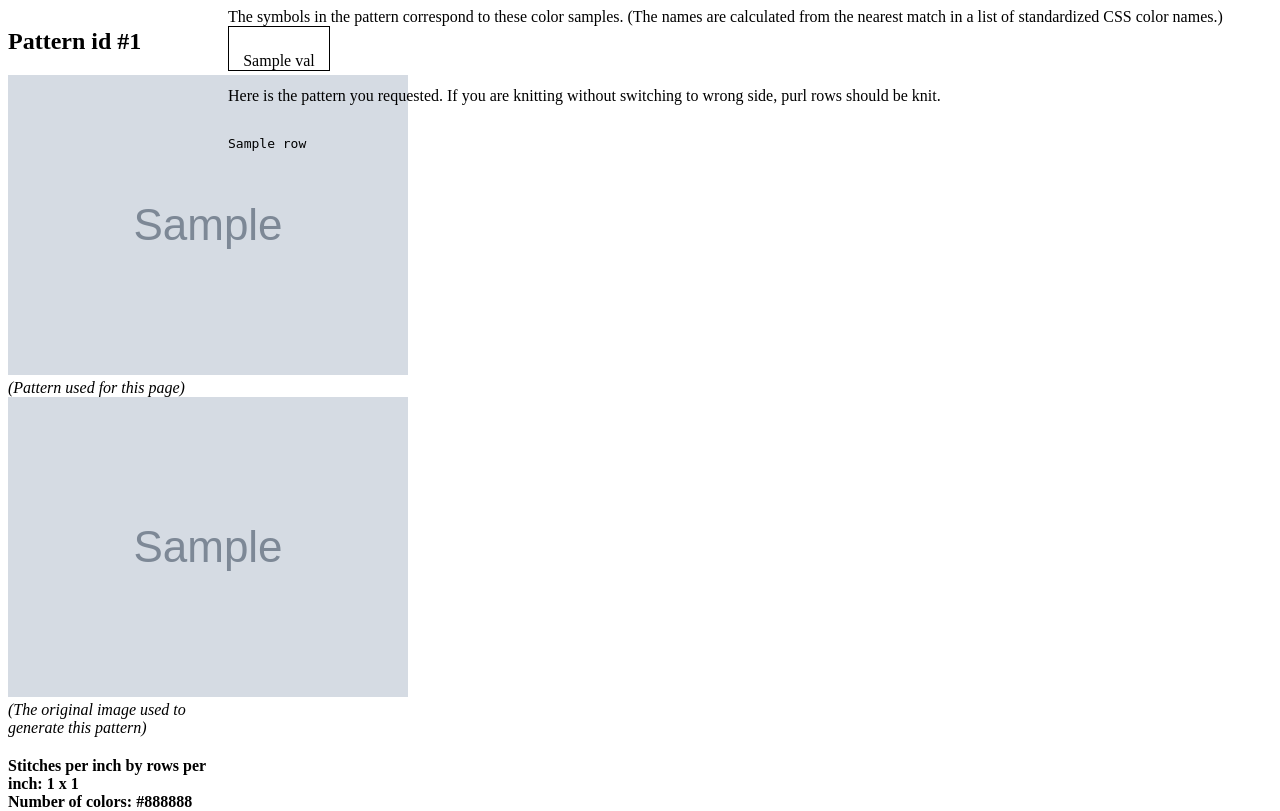
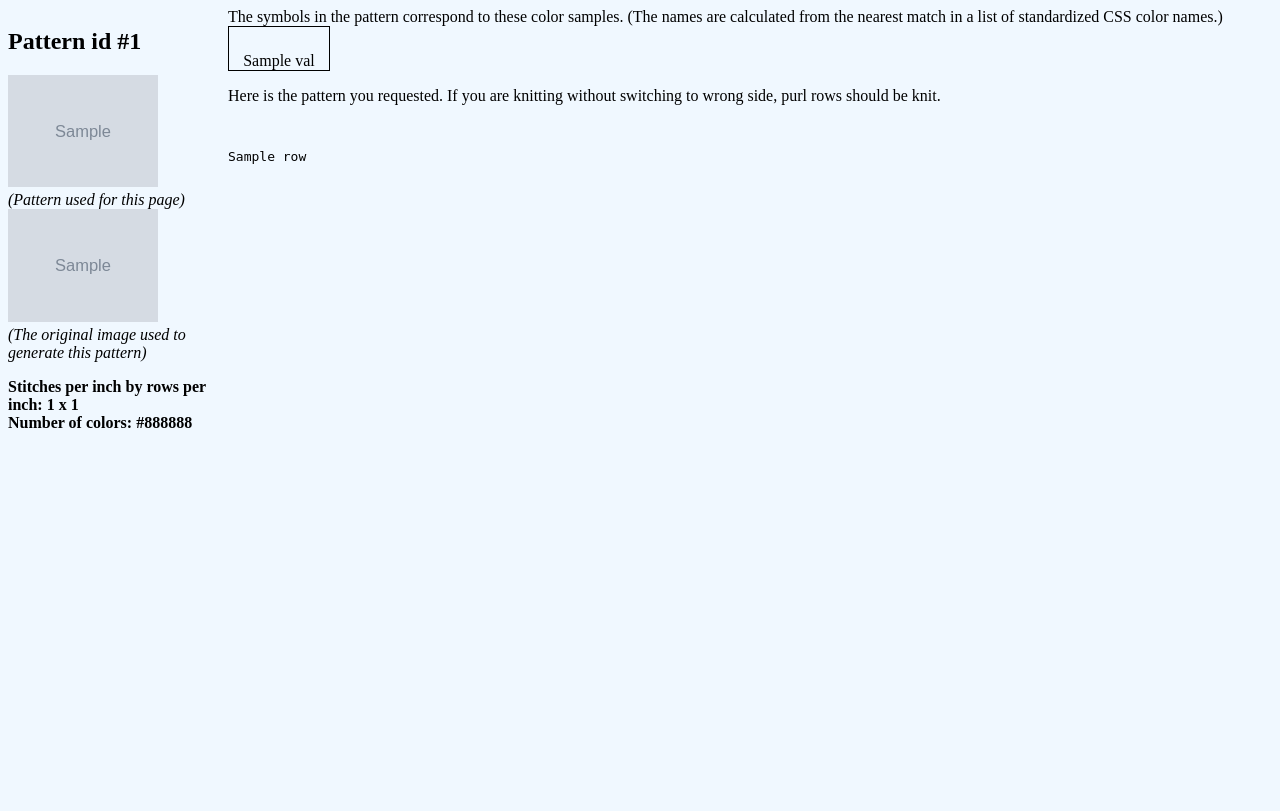
Before and after one commit to amdudda/Capstone_Final_Project, a Django app: template PatternGenerator/templates/PatternGenerator/ShowPattern.html in a window 1280 px wide. After the commit the page ends 428 px from the top, so only its background shows below. Run offline with Django 3.2, Linux system fonts and the light colour scheme; tables that the repository leaves empty hold one stand-in row (values such as "Sample post"); the template is opened without the code that fills it: values that come from a table or form of the project are taken from there, most other values are stand-ins (such as "Sample title", 1, 10 or a date in 2020); grey boxes marked "Sample" are stand-in pictures.

Commit message:
Start migrating style elements to stylesheet.

```diff
--- /dev/null
+++ b/PatternGenerator/static/style/style.css
@@ -0,0 +1,52 @@
+body {
+    background-color: aliceblue;
+}
+
+.imagebox {
+    display:inline-block;
+    vertical-align: top;
+    padding: 10px;
+    /* border used for container debugging */
+    /*border: solid black 1px;*/
+}
+
+aside {
+    width:200px;
+    float:left;
+    padding-right:20px;
+}
+
+aside img {
+    max-width : 150px;
+}
+
+#pattern_container {
+
+}
+
+.color-container {
+    width:100px;
+    display:inline-block;
+    border: 1px solid black;
+    text-align: center;
+}
+
+.color-swatch {
+    height:25px;
+    width:30px;
+    display:inline-block;
+}
+
+.color-cssname {
+    font-size: small
+}
+
+#pattern_details {
+    overflow: scroll;
+    white-space: nowrap;
+    height: 400px;
+}
+
+#patterns_container {
+    float:left
+}
--- a/PatternGenerator/templates/PatternGenerator/ShowPattern.html
+++ b/PatternGenerator/templates/PatternGenerator/ShowPattern.html
@@ -4,41 +4,41 @@
 <head>
     <meta charset="UTF-8">
     <title>Show pattern</title>
+    <link rel="stylesheet" type="text/css" href="{% static 'style/style.css' %}" />
 </head>
 <body>
-    <aside id="left_pane" style="width:200px;float:left;padding-right:20px;">
+    <aside>
         <h1>Pattern id #{{pattern.id}}</h1>
         <img src="{% static 'images/bitmaps/'%}{{pattern.filename}}" /> <br/>
         <i>(Pattern used for this page)</i><br/>
         <img src="{% static 'images/source/'%}{{pattern.source_id.filename}}" /> <br/>
         <i>(The original image used to generate this pattern)</i>
-        <div style="margin-top:20px;">
-        <b>Stitches per inch by rows per inch: {{pattern.spi}} x {{pattern.rpi}}<br>
-        Number of colors: {{colors}}</b>
-        </div>
+        <p> <b>Stitches per inch by rows per inch: {{pattern.spi}} x {{pattern.rpi}}<br>
+        Number of colors: {{colors}}</b> </p>
     </aside>
-    <div id="pattern_container" style="">
+    <div id="pattern_container">
         <div id="color_block">
             The symbols in the pattern correspond to these color samples.  (The names are calculated from the nearest match
             in a list of standardized CSS color names.)<br/>
             {# This shows how to access values in key-value pairs --  https://code.djangoproject.com/ticket/12486 #}
             {% for colorinfo,symbol in map_symbols_to_colors.items %}
-                <div style="width:100px;display:inline-block;border: 1px solid black;text-align: center;">
-                    <div style="background-color:rgb{{colorinfo}};height:25px;width:30px;display:inline-block;">
+                <div class="color-container">
+                    <div class="color-swatch" style="background-color:rgb{{colorinfo}};">
                         &nbsp;
                     </div><br/>
                         {% for val in symbol %}
                             {% if val|length == 1 %}
                                 {{val}}<br/>
                             {% else %}
-                                <span style="font-size: small">{{val}}</span>
+                                <span class="color-cssname">{{val}}</span>
                             {% endif %}
                         {% endfor %}
                     </div>
             {% endfor %}
         </div>
-        <div id="pattern details" style="overflow: scroll; white-space: nowrap;height: 400px;">
-            <p>Here is the pattern you requested.  If you are knitting without switching to wrong side, purl rows should be knit.</p>
+        <p>Here is the pattern you requested.  If you are knitting without switching to wrong side, purl rows should be knit.</p>
+        <div id="pattern_details" style="">
+
             {# outdented to prevent weird layout issues due to pre tag #}
 <pre>
 {% for row in pattern_array %}
```
Also changed, not shown: PatternGenerator/templates/PatternGenerator/ViewPatterns.html (+4 -3 lines), PatternGenerator/templates/PatternGenerator/index.html (+6 -3 lines).
